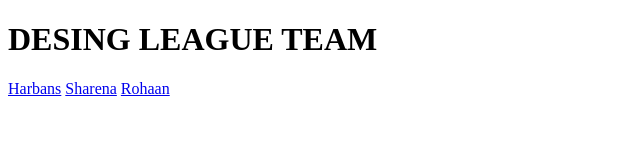
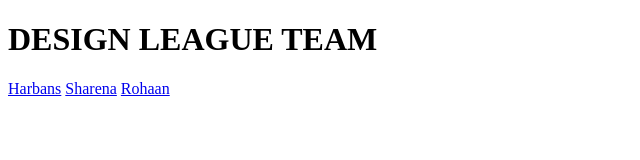
Before and after one commit to sharenaa/DesignLeagueTeam, a plain HTML site: page index.html in a window 1280 px wide. Shown: the full height of the page, 0-640 px from the left. Drawn offline with Linux system fonts and the light colour scheme.

Commit message:
Update index.html

```diff
--- a/index.html
+++ b/index.html
@@ -6,7 +6,7 @@
     </title>
   </head>
   <body>
-    <h1>DESING LEAGUE TEAM</h1>
+    <h1>DESIGN LEAGUE TEAM</h1>
     <a href="harbans.html">Harbans</a>
     <a href="sharena.html">Sharena</a>
     <a href="rohaan.html">Rohaan</a>
```
